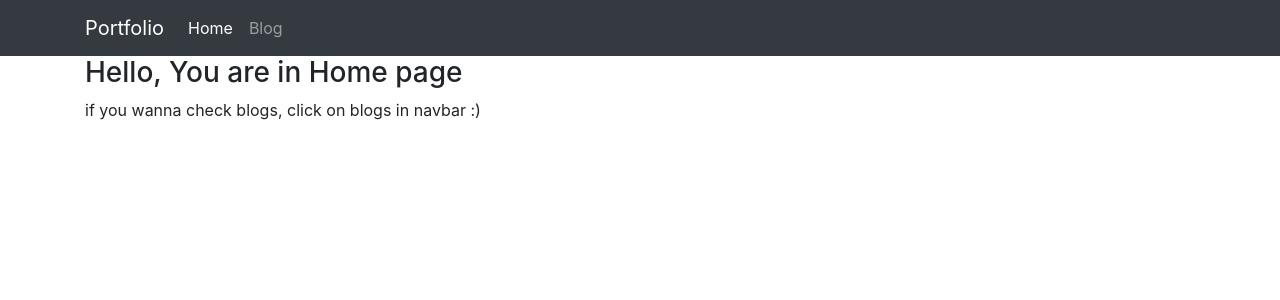
After one commit to mosihere/django-weblog, a Django app: template templates/home.html in a window 1280 px wide. The commit adds this page. Shown: the top 300 px of the page. Run offline with Django 3.2, Linux system fonts and the light colour scheme; the template is opened without the code that fills it, so the values that code supplies are empty; some libraries are stand-ins or nearby versions.

Commit message:
just a lil change

```diff
--- a/blog/models.py
+++ b/blog/models.py
@@ -1,4 +1,4 @@
-from django.db import DefaultConnectionProxy, models
+from django.db import models
 from django.urls import reverse
 from django.contrib.auth.models import User
 
--- a/blog/templates/blog/article_detail.html
+++ b/blog/templates/blog/article_detail.html
@@ -10,7 +10,8 @@
 
 <h2>{{ article.title }}</h2>
 <p>{{ article.body }}</p>
-<p>{{ article.pub_date }}</p>
+<p>Author : {{ article.author }}</p>
+<p>Published Date : {{ article.pub_date }}</p>
 
 
 
--- a/blog/templates/blog/article_index.html
+++ b/blog/templates/blog/article_index.html
@@ -17,7 +17,6 @@
                 <p class="card-text">{{ article.snippet }}</p>
                 <a href="{{ article.get_absolute_url }}"
                    class="btn btn-primary">
-                   {{ article.title }}
                     Read More
                 </a>
             </div>
--- a/portfolio/urls.py
+++ b/portfolio/urls.py
@@ -17,10 +17,12 @@ from django.contrib import admin
 from django.urls import path, include
 from django.conf import settings
 from django.conf.urls.static import static
+from . import views
 
 
 urlpatterns = [
     path('admin/', admin.site.urls),
-    path('blog/', include('blog.urls')),
+    path('blog/', include('blog.urls', namespace='blog')),
+    path('', views.home, name='home'),
 ]
 urlpatterns += static(settings.MEDIA_URL, document_root=settings.MEDIA_ROOT)
--- a/templates/base.html
+++ b/templates/base.html
@@ -5,7 +5,7 @@
 
 <nav class="navbar navbar-expand-lg navbar-dark bg-dark">
     <div class="container">
-        <a class="navbar-brand" href="{% url 'blog:index' %}">Portfolio</a>
+        <a class="navbar-brand" href="#">Portfolio</a>
         <button class="navbar-toggler" type="button" data-toggle="collapse" data-target="#navbarSupportedContent" aria-controls="navbarSupportedContent" aria-expanded="false" aria-label="Toggle navigation">
           <span class="navbar-toggler-icon"></span>
         </button>
@@ -13,7 +13,7 @@
         <div class="collapse navbar-collapse" id="navbarSupportedContent">
           <ul class="navbar-nav mr-auto">
             <li class="nav-item active">
-              <a class="nav-link" href="{% url 'blog:index' %}">Home</a>
+              <a class="nav-link" href="#">Home</a>
             </li>
             <li class="nav-item">
               <a class="nav-link" href="{% url 'blog:index' %}">Blog</a>
--- /dev/null
+++ b/templates/home.html
@@ -0,0 +1,16 @@
+{% extends 'base.html' %}
+{% load static %}
+
+{% block staticfiles %}
+
+<link type="stylesheet" href="{% static 'blog/style.css' %}">
+
+{% endblock staticfiles %}
+
+
+
+{% block page_content %}
+<h3>Hello, You are in Home page</h3>
+<p>if you wanna check blogs, click on blogs in navbar :)</p>
+
+{% endblock page_content %}
```
Also changed, not shown: portfolio/views.py (added, +8 -0 lines), templates/about.html (added, +11 -0 lines).
